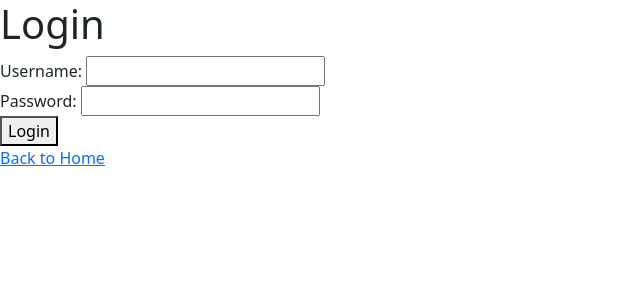
After one commit to JinendraS17/Society-Management-System, a Flask app: template templates/login.html in a window 1280 px wide. The commit adds this page. Shown: the top 300 px of the page, without its empty margins (0-640 px from the left). Run offline with Flask 3, Linux system fonts and the light colour scheme; the template is opened without the code that fills it, so the values that code supplies are empty; some libraries are stand-ins or nearby versions.

Commit message:
Login and regsitration with jwt token

```diff
--- a/app.py
+++ b/app.py
@@ -1,5 +1,6 @@
 from flask import Flask, render_template, request, redirect, url_for, session, flash, jsonify
 import os
+import jwt
 from config import Config
 from flask_pymongo import PyMongo
 from werkzeug.security import generate_password_hash, check_password_hash
@@ -10,6 +11,22 @@ app.config.from_object(Config)
 
 mongo = PyMongo(app)
 
+def generate_jwt_token(username):
+    payload = {
+        'username': username,
+        'exp': datetime.datetime.now(datetime.timezone.utc) + datetime.timedelta(hours=1)
+    }
+    return jwt.encode(payload, app.config['JWT_SECRET_KEY'], algorithm='HS256')
+
+def decode_jwt_token(token):
+    try:
+        payload = jwt.decode(token, app.config['JWT_SECRET_KEY'], algorithms=['HS256'])
+        return payload
+    except jwt.ExpiredSignatureError:
+        return None
+    except jwt.InvalidTokenError:
+        return None
+
 
 @app.route('/')
 def index():
@@ -17,53 +34,82 @@ def index():
 
 @app.route('/register', methods=['GET', 'POST'])
 def register():
-    data = request.get_json()
+    if request.method == 'POST':
+        username = request.form.get('username')
+        password = request.form.get('password')
 
-    username = data.get('username')
-    password = data.get('password')
+        if not username or not password:
+            flash('Username and password are required')
+            return redirect(url_for('register'))
 
-    if mongo.db.User.find_one({'username': username}):
-        return jsonify({'message': "username already exits."}), 409
+        if mongo.db.User.find_one({'username': username}):
+            flash("Username already exists.")
+            return redirect(url_for('register'))
 
-    hashed_password = generate_password_hash(password)
-
-    user = {
-        'username': username,
-        'password': hashed_password,
-        'created_at': datetime.datetime.utcnow(),
-        'updated_at': datetime.datetime.utcnow()
-    }
-
-    mongo.db.User.insert_one(user)
-
-    return jsonify({'message': 'User registered successfully'}), 201
+        hashed_password = generate_password_hash(password)
+        user = {
+            'username': username,
+            'password': hashed_password,
+            'created_at': datetime.datetime.utcnow(),
+            'updated_at': datetime.datetime.utcnow()
+        }
+        mongo.db.User.insert_one(user)
+        flash('User registered successfully')
+        return redirect(url_for('login'))
+    return render_template('register.html')
 
 @app.route('/login', methods=['GET', 'POST'])
 def login():
-    data = request.get_json()
+    if request.method == 'POST':
+        username = request.form.get('username')
+        password = request.form.get('password')
 
-    username = data.get('username')
-    password = data.get('password')
+        if not username or not password:
+            flash('Username and password are required')
+            return redirect(url_for('login'))
 
-    if not username or not password:
-        return jsonify({'message': 'Username and password are required'}), 400
+        user = mongo.db.User.find_one({'username': username})
 
-    user = mongo.db.User.find_one({'username': username})
-
-    if user:
-        if check_password_hash(user['password'], password):
-            return jsonify({'message': 'Login successful'}), 200
+        if user:
+            if check_password_hash(user['password'], password):
+                token = generate_jwt_token(username)
+                session['token'] = token
+                session['username'] = username
+                flash('Login successful', 'success')
+                return redirect(url_for('index'))
+            else:
+                flash('Invalid password', 'error')
+                return redirect(url_for('login'))
         else:
-            return jsonify({'message': 'Invalid password'}), 401
-    else:
-        return jsonify({'message': 'Username not found'}), 404
+            flash('Username not found', 'error')
+            return redirect(url_for('login'))
+    return render_template('login.html')
 
 
-@app.route('/logout')
+@app.route('/logout', methods=['GET'])
 def logout():
+    session.pop('token', None)
     session.pop('username', None)
-    flash("You  have been logout out.")
-    return redirect(url_for('Home'))
+    flash('Logged out successfully')
+    return redirect(url_for('index'))
+
+
+@app.route('/protected', methods=['GET'])
+def protected():
+    token = request.headers.get('Authorization')
+    if not token:
+        return jsonify({'message': 'Token is missing'}), 401
+
+    try:
+        token = token.split(' ')[1]
+        payload = decode_jwt_token(token)
+        if payload:
+            return jsonify({'message': 'Protected content accessed', 'user': payload['username']}), 200
+        else:
+            return jsonify({'message': 'Invalid or expired token'}), 401
+    except Exception as e:
+        return jsonify({'message': 'Error decoding token'}), 401
+
 
 if __name__ == "__main__":
     app.run(debug=True)
--- /dev/null
+++ b/templates/login.html
@@ -0,0 +1,30 @@
+<!DOCTYPE html>
+<html lang="en">
+
+<head>
+    <meta charset="UTF-8">
+    <meta name="viewport" content="width=device-width, initial-scale=1.0">
+    <title>Document</title>
+    <link href="https://cdn.jsdelivr.net/npm/bootstrap@5.3.3/dist/css/bootstrap.min.css" rel="stylesheet"
+        integrity="sha384-QWTKZyjpPEjISv5WaRU9OFeRpok6YctnYmDr5pNlyT2bRjXh0JMhjY6hW+ALEwIH" crossorigin="anonymous">
+</head>
+
+<body>
+
+    <h1>Login</h1>
+    <form action="{{ url_for('login') }}" method="post">
+        <label for="username">Username:</label>
+        <input type="text" id="username" name="username" required>
+        <br>
+        <label for="password">Password:</label>
+        <input type="password" id="password" name="password" required>
+        <br>
+        <button type="submit">Login</button>
+    </form>
+    <p><a href="{{ url_for('index') }}">Back to Home</a></p>
+    <script src="https://cdn.jsdelivr.net/npm/bootstrap@5.3.3/dist/js/bootstrap.bundle.min.js"
+        integrity="sha384-YvpcrYf0tY3lHB60NNkmXc5s9fDVZLESaAA55NDzOxhy9GkcIdslK1eN7N6jIeHz"
+        crossorigin="anonymous"></script>
+</body>
+
+</html>
```
Also changed, not shown: templates/index.html (+18 -8 lines), templates/register.html (added, +26 -0 lines), 1 other file.
